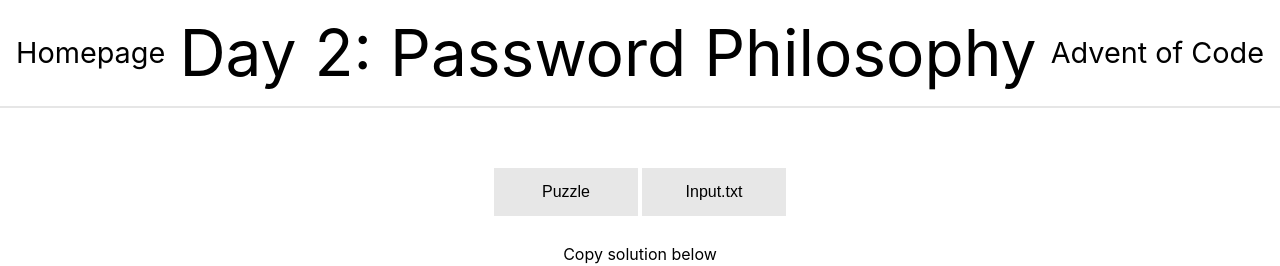
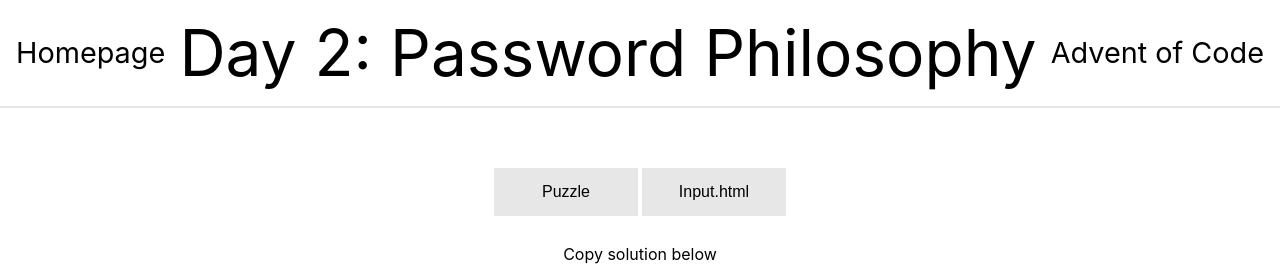
Before and after one commit to planktoon1/Advent-of-code-2020, a Next.js app: page /day/two in a window 1280 px wide. Shown: the top 266 px of the page. Built offline with nearby package versions, Linux system fonts and the light colour scheme.

Commit message:
content change

```diff
--- a/pages/day/two/index.tsx
+++ b/pages/day/two/index.tsx
@@ -59,7 +59,7 @@
             </a>
 
             <Link href="/puzzle-input/d2p1.html">
-              <button>Input.txt</button>
+              <button>Input.html</button>
             </Link>
           </p>
           <div>
```
